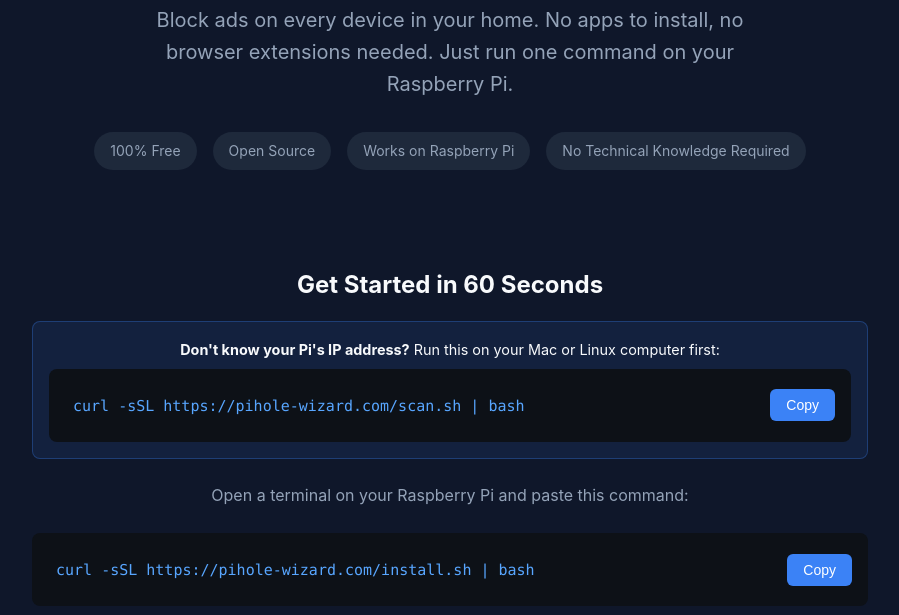
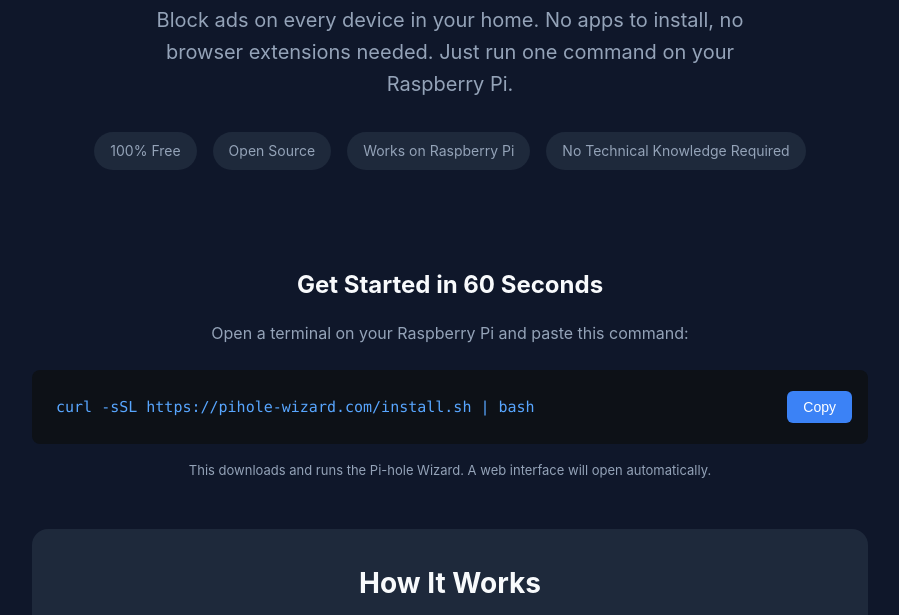
Before and after one commit to AnishJ9/pihole-wizard-web, a plain HTML site: page landing/index.html in a window 1280 px wide. Shown: the part 185-800 px from the top of the page, without its empty margins (190-1089 px from the left). Drawn offline with Linux system fonts and the light colour scheme.

Commit message:
Remove scan.sh helper box, keep only install.sh command

```diff
--- a/landing/index.html
+++ b/landing/index.html
@@ -496,17 +496,6 @@
         <section class="command-section">
             <h2>Get Started in 60 Seconds</h2>
 
-            <!-- Find Pi Helper -->
-            <div style="background: rgba(59, 130, 246, 0.1); border: 1px solid rgba(59, 130, 246, 0.3); border-radius: 8px; padding: 1rem; margin-bottom: 1.5rem;">
-                <p style="margin: 0 0 0.5rem 0; font-size: 0.9rem;">
-                    <strong>Don't know your Pi's IP address?</strong> Run this on your Mac or Linux computer first:
-                </p>
-                <div class="command-box" style="margin: 0;">
-                    <code id="scanCommand">curl -sSL https://pihole-wizard.com/scan.sh | bash</code>
-                    <button class="copy-btn" onclick="copyScanCommand()">Copy</button>
-                </div>
-            </div>
-
             <p>Open a terminal on your Raspberry Pi and paste this command:</p>
             <div class="command-box">
                 <code id="installCommand">curl -sSL https://pihole-wizard.com/install.sh | bash</code>
@@ -737,17 +726,6 @@
             }, 2000);
         }
 
-        function copyScanCommand() {
-            const command = document.getElementById('scanCommand').textContent;
-            navigator.clipboard.writeText(command);
-            const btn = event.target;
-            btn.textContent = 'Copied!';
-            btn.classList.add('copied');
-            setTimeout(() => {
-                btn.textContent = 'Copy';
-                btn.classList.remove('copied');
-            }, 2000);
-        }
     </script>
 </body>
 </html>
```
